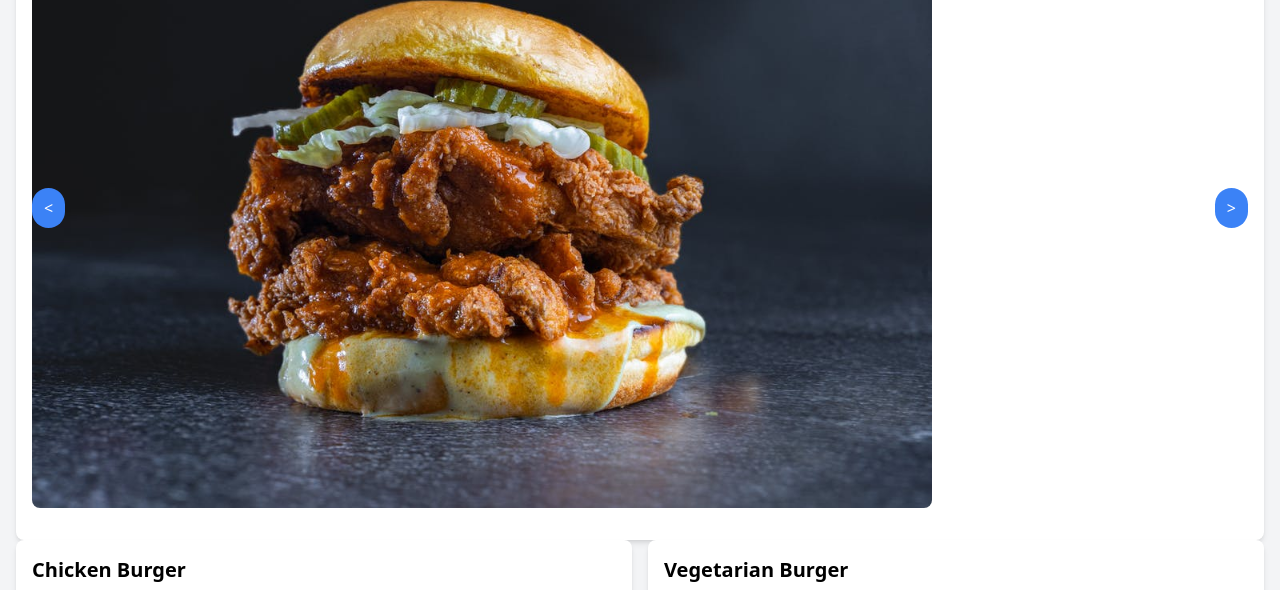
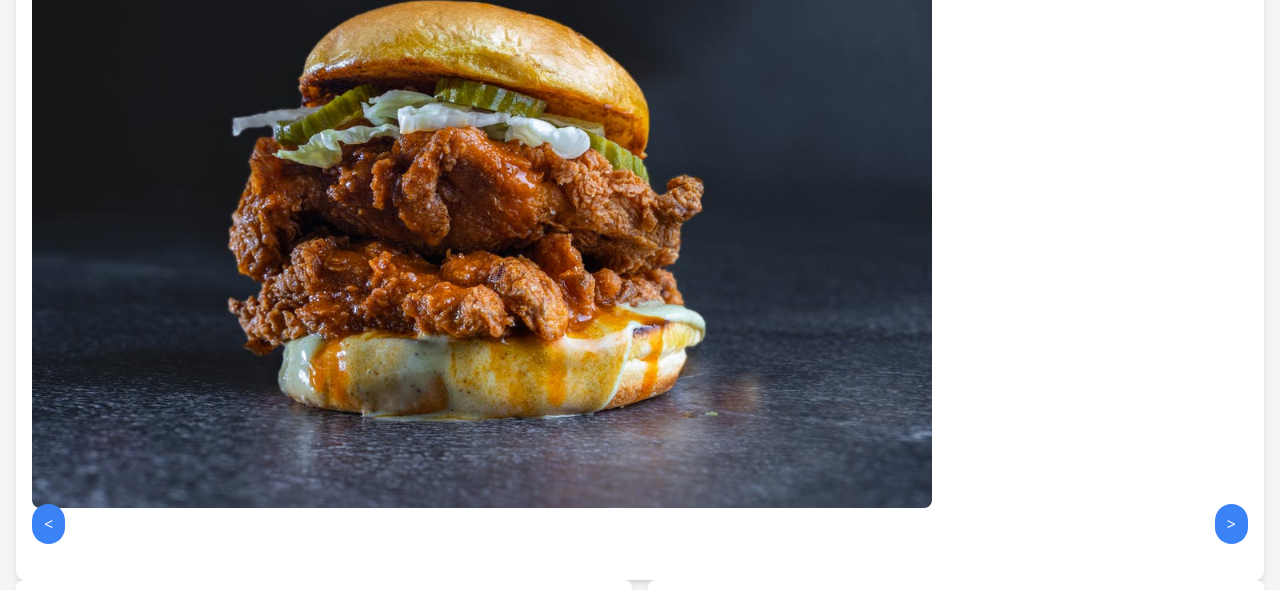
Before and after one commit to Ayush2562/burger-, a React (Vite) app: page / in a window 1280 px wide. Shown: the part 856-1446 px from the top of the page. Built offline with nearby package versions, Linux system fonts and the light colour scheme.

Commit message:
justifyed the ceresolecard

```diff
--- a/src/CeresoleCard.jsx
+++ b/src/CeresoleCard.jsx
@@ -33,7 +33,7 @@ function CeresoleCard() {
           className="mt-2 mb-4 rounded-lg"
           style={{ height: '600px', width: 'auto', maxWidth: '100%' }}
         />
-        <div className="absolute top-1/2 transform -translate-y-1/2 left-0 right-0 flex justify-between">
+        <div className="justify top-1/2 transform -translate-y-1/2 left-0 right-0 flex justify-between">
           <button
             className="bg-blue-500 hover:bg-blue-600 text-white px-3 py-2 rounded-full focus:outline-none"
             onClick={decrement}
```
Also changed, not shown: src/images/veggie1.jpg (deleted).
